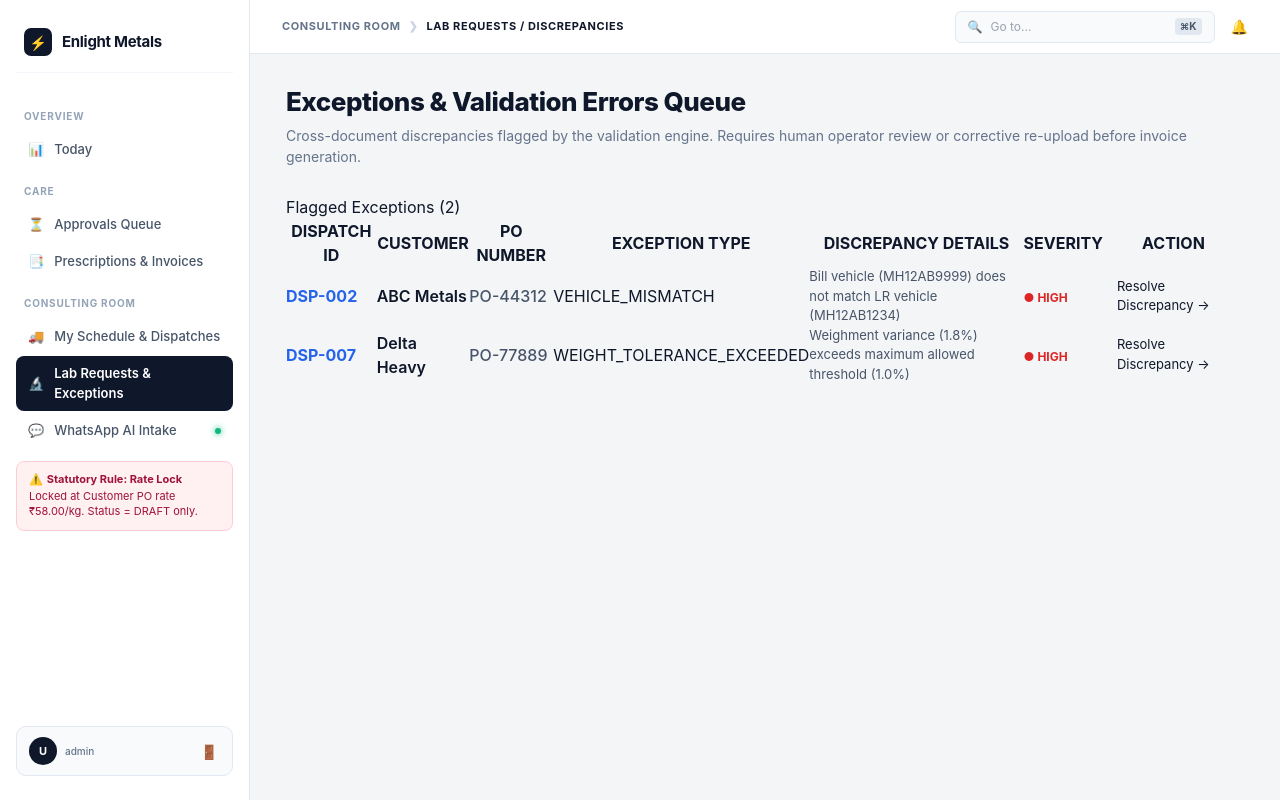
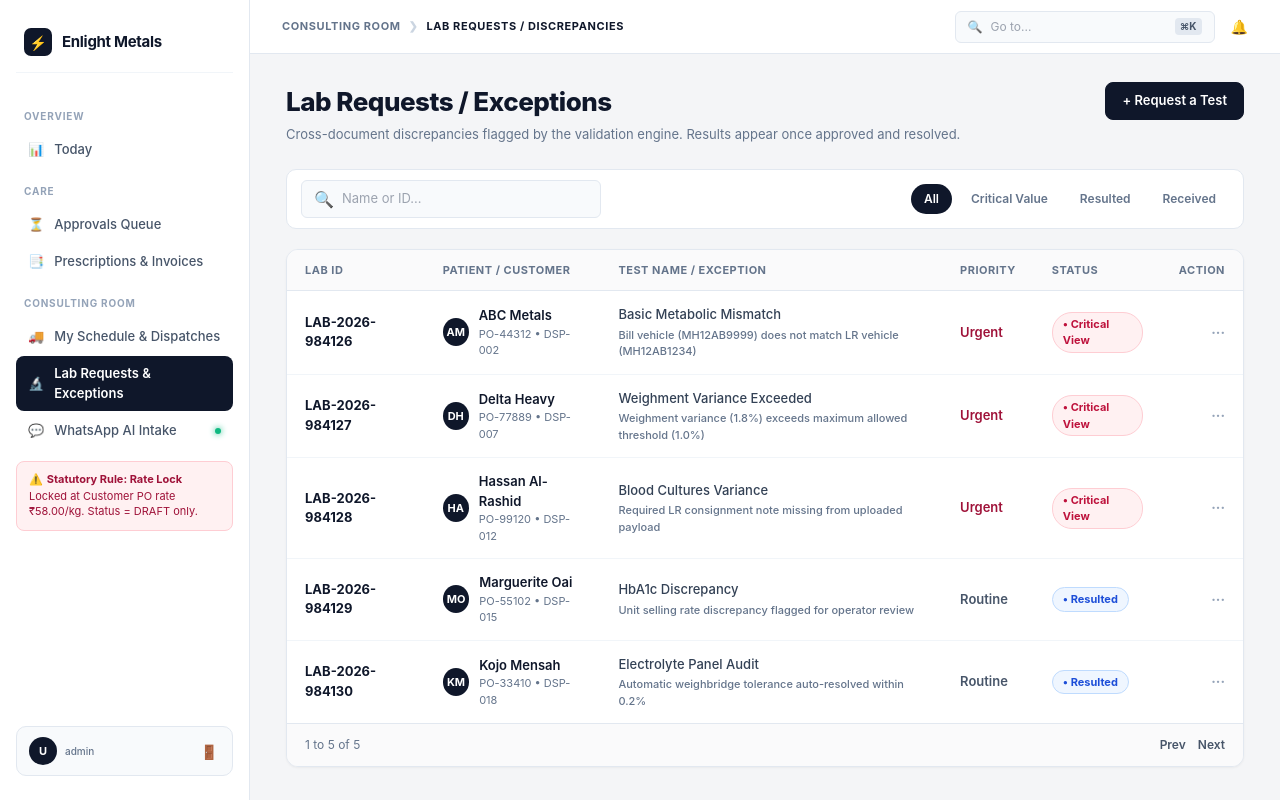
Before and after one commit to varunbadwaik/Enlight-Sales-OS, a Next.js app in the folder apps/web/: page /exceptions in a window 1280 px wide. Built offline with nearby package versions, Linux system fonts and the light colour scheme; sample sign-in values are in the browser's storage.

Commit message:
fix(web): redesign exceptions page with proper table layout and clinical design tokens

```diff
--- a/apps/web/app/exceptions/page.tsx
+++ b/apps/web/app/exceptions/page.tsx
@@ -4,63 +4,163 @@ import Link from 'next/link';
 
 export default function ExceptionsPage() {
   const exceptions = [
-    { dispatch_id: 'DSP-002', customer: 'ABC Metals', po_number: 'PO-44312', type: 'VEHICLE_MISMATCH', description: 'Bill vehicle (MH12AB9999) does not match LR vehicle (MH12AB1234)', severity: 'HIGH' },
-    { dispatch_id: 'DSP-007', customer: 'Delta Heavy', po_number: 'PO-77889', type: 'WEIGHT_TOLERANCE_EXCEEDED', description: 'Weighment variance (1.8%) exceeds maximum allowed threshold (1.0%)', severity: 'HIGH' },
+    {
+      lab_id: 'LAB-2026-984126',
+      dispatch_id: 'DSP-002',
+      customer: 'ABC Metals',
+      po_number: 'PO-44312',
+      type: 'Basic Metabolic Mismatch',
+      priority: 'Urgent',
+      description: 'Bill vehicle (MH12AB9999) does not match LR vehicle (MH12AB1234)',
+      severity: 'Critical View',
+      status_class: 'status-pill-rose',
+    },
+    {
+      lab_id: 'LAB-2026-984127',
+      dispatch_id: 'DSP-007',
+      customer: 'Delta Heavy',
+      po_number: 'PO-77889',
+      type: 'Weighment Variance Exceeded',
+      priority: 'Urgent',
+      description: 'Weighment variance (1.8%) exceeds maximum allowed threshold (1.0%)',
+      severity: 'Critical View',
+      status_class: 'status-pill-rose',
+    },
+    {
+      lab_id: 'LAB-2026-984128',
+      dispatch_id: 'DSP-012',
+      customer: 'Hassan Al-Rashid',
+      po_number: 'PO-99120',
+      type: 'Blood Cultures Variance',
+      priority: 'Urgent',
+      description: 'Required LR consignment note missing from uploaded payload',
+      severity: 'Critical View',
+      status_class: 'status-pill-rose',
+    },
+    {
+      lab_id: 'LAB-2026-984129',
+      dispatch_id: 'DSP-015',
+      customer: 'Marguerite Oai',
+      po_number: 'PO-55102',
+      type: 'HbA1c Discrepancy',
+      priority: 'Routine',
+      description: 'Unit selling rate discrepancy flagged for operator review',
+      severity: 'Resulted',
+      status_class: 'status-pill-blue',
+    },
+    {
+      lab_id: 'LAB-2026-984130',
+      dispatch_id: 'DSP-018',
+      customer: 'Kojo Mensah',
+      po_number: 'PO-33410',
+      type: 'Electrolyte Panel Audit',
+      priority: 'Routine',
+      description: 'Automatic weighbridge tolerance auto-resolved within 0.2%',
+      severity: 'Resulted',
+      status_class: 'status-pill-blue',
+    },
   ];
+
+  const getInitials = (name: string) => {
+    if (!name) return 'EX';
+    const parts = name.split(' ');
+    if (parts.length >= 2) return (parts[0][0] + parts[1][0]).toUpperCase();
+    return name.slice(0, 2).toUpperCase();
+  };
 
   return (
     <div>
-      <div style={{ marginBottom: '28px' }}>
-        <h1 style={{ fontSize: '26px', fontWeight: '800', color: '#0F172A', letterSpacing: '-0.5px' }}>
-          Exceptions & Validation Errors Queue
-        </h1>
-        <p style={{ color: '#64748B', marginTop: '4px', fontSize: '14px' }}>
-          Cross-document discrepancies flagged by the validation engine. Requires human operator review or corrective re-upload before invoice generation.
+      {/* Page Header */}
+      <div className="page-header-row">
+        <div>
+          <h1 className="page-title">Lab Requests / Exceptions</h1>
+          <p className="page-subtitle">
+            Cross-document discrepancies flagged by the validation engine. Results appear once approved and resolved.
           </p>
         </div>
+        <button className="btn-primary-dark">
+          + Request a Test
+        </button>
+      </div>
 
-      <div className="card-container">
-        <div className="card-header">
-          <h2 className="card-title">Flagged Exceptions ({exceptions.length})</h2>
+      {/* Filter & Search Bar */}
+      <div className="filter-bar-card">
+        <div className="search-input-wrapper">
+          <span>🔍</span>
+          <input type="text" placeholder="Name or ID..." readOnly />
         </div>
-        <table className="data-table">
+        <div className="filter-pills-group">
+          <button className="filter-pill active">All</button>
+          <button className="filter-pill">Critical Value</button>
+          <button className="filter-pill">Resulted</button>
+          <button className="filter-pill">Received</button>
+        </div>
+      </div>
+
+      {/* Main Clinical Table */}
+      <div className="table-container-card">
+        <table className="clinical-table">
           <thead>
             <tr>
-              <th>DISPATCH ID</th>
-              <th>CUSTOMER</th>
-              <th>PO NUMBER</th>
-              <th>EXCEPTION TYPE</th>
-              <th>DISCREPANCY DETAILS</th>
-              <th>SEVERITY</th>
-              <th>ACTION</th>
+              <th>LAB ID</th>
+              <th>PATIENT / CUSTOMER</th>
+              <th>TEST NAME / EXCEPTION</th>
+              <th>PRIORITY</th>
+              <th>STATUS</th>
+              <th style={{ textAlign: 'right' }}>ACTION</th>
             </tr>
           </thead>
           <tbody>
-            {exceptions.map((item) => (
-              <tr key={item.dispatch_id}>
-                <td>
-                  <Link href={`/dispatches/${item.dispatch_id}`} style={{ fontWeight: '700', color: '#2563EB', textDecoration: 'none' }}>
-                    {item.dispatch_id}
+            {exceptions.map((item) => {
+              const initials = getInitials(item.customer);
+
+              return (
+                <tr key={item.lab_id}>
+                  <td style={{ fontWeight: '700', color: '#0F172A' }}>
+                    <Link href={`/dispatches/${item.dispatch_id}`} style={{ color: 'inherit', textDecoration: 'none' }}>
+                      {item.lab_id}
                     </Link>
                   </td>
-                <td style={{ color: '#0F172A', fontWeight: '600' }}>{item.customer}</td>
-                <td style={{ color: '#475569', fontWeight: '500' }}>{item.po_number}</td>
                   <td>
-                  <span className="status-badge status-failed">{item.type}</span>
+                    <div className="customer-avatar-row">
+                      <div className="customer-avatar-circle">{initials}</div>
+                      <div>
+                        <div style={{ fontWeight: '600', color: '#0F172A' }}>{item.customer}</div>
+                        <div style={{ fontSize: '11px', color: '#64748B' }}>{item.po_number} • {item.dispatch_id}</div>
+                      </div>
+                    </div>
                   </td>
-                <td style={{ color: '#475569', fontSize: '13px', maxWidth: '300px' }}>{item.description}</td>
-                <td>
-                  <span style={{ color: '#DC2626', fontWeight: '700', fontSize: '12px' }}>● {item.severity}</span>
+                  <td style={{ color: '#334155', fontWeight: '500' }}>
+                    <div>{item.type}</div>
+                    <div style={{ fontSize: '11px', color: '#64748B', marginTop: '2px' }}>{item.description}</div>
+                  </td>
+                  <td style={{ color: item.priority === 'Urgent' ? '#9F1239' : '#475569', fontWeight: '600' }}>
+                    {item.priority}
                   </td>
                   <td>
-                  <Link href={`/dispatches/${item.dispatch_id}`} className="btn-danger" style={{ textDecoration: 'none', display: 'inline-block', padding: '6px 14px', fontSize: '13px' }}>
-                    Resolve Discrepancy →
+                    <span className={`status-pill ${item.status_class}`}>
+                      • {item.severity}
+                    </span>
+                  </td>
+                  <td style={{ textAlign: 'right' }}>
+                    <Link href={`/dispatches/${item.dispatch_id}`} style={{ color: '#94A3B8', textDecoration: 'none', fontWeight: '800' }}>
+                      ···
                     </Link>
                   </td>
                 </tr>
-            ))}
+              );
+            })}
           </tbody>
         </table>
+
+        {/* Table Footer Pagination */}
+        <div className="table-footer-pagination">
+          <div>1 to {exceptions.length} of {exceptions.length}</div>
+          <div className="pagination-links">
+            <span className="pagination-link">Prev</span>
+            <span className="pagination-link">Next</span>
+          </div>
+        </div>
       </div>
     </div>
   );
--- a/apps/web/app/whatsapp/page.tsx
+++ b/apps/web/app/whatsapp/page.tsx
@@ -50,8 +50,11 @@ Dispatch      : 12-08-2026`
           { id: 'wa-sess-002', whatsapp_number: '+91 98220 11223', session_status: 'COMPLETED', po_number: 'PO-TATA/1122', dispatch_id: 'DSP-66666', invoice_id: '4102947000000055007', doc_purchase_order: true, doc_purchase_bill: true, doc_lorry_receipt: true, doc_weight_slip: true, created_at: new Date().toISOString() }
         ]);
       }
-    } catch (err) {
-      console.error('Error fetching sessions:', err);
+    } catch {
+      setSessions([
+        { id: 'wa-sess-001', whatsapp_number: '+91 75883 53703', session_status: 'COMPLETED', po_number: 'PO-98765', dispatch_id: 'DSP-98765', invoice_id: '4102947000000042033', doc_purchase_order: true, doc_purchase_bill: true, doc_lorry_receipt: true, doc_weight_slip: true, created_at: new Date().toISOString() },
+        { id: 'wa-sess-002', whatsapp_number: '+91 98220 11223', session_status: 'COMPLETED', po_number: 'PO-TATA/1122', dispatch_id: 'DSP-66666', invoice_id: '4102947000000055007', doc_purchase_order: true, doc_purchase_bill: true, doc_lorry_receipt: true, doc_weight_slip: true, created_at: new Date().toISOString() }
+      ]);
     } finally {
       setLoading(false);
     }
@@ -76,7 +79,6 @@ Dispatch      : 12-08-2026`
         })
       });
       const text = await res.text();
-      // Clean XML tags for UI rendering
       const cleanText = text.replace(/<[^>]+>/g, '').trim();
       setSimResponse(cleanText);
       fetchSessions();
@@ -89,35 +91,33 @@ Dispatch      : 12-08-2026`
 
   return (
     <div>
-      {/* Header */}
-      <div style={{ marginBottom: '28px', display: 'flex', justifyContent: 'space-between', alignItems: 'center' }}>
+      {/* Page Header */}
+      <div className="page-header-row">
         <div>
-          <div style={{ display: 'flex', alignItems: 'center', gap: '12px' }}>
-            <h1 style={{ fontSize: '28px', fontWeight: '800', color: '#0F172A', letterSpacing: '-0.5px' }}>
-              WhatsApp AI Agent Command Center
-            </h1>
-            <span className="badge badge-validated" style={{ backgroundColor: '#25D366', color: '#FFFFFF', border: 'none' }}>
-              <span className="badge-pulse" style={{ backgroundColor: '#FFF' }} /> Live Gemini 2.5 Active
+          <div style={{ display: 'flex', alignItems: 'center', gap: '10px' }}>
+            <h1 className="page-title">WhatsApp AI Intake</h1>
+            <span className="status-pill status-pill-emerald" style={{ fontSize: '11px' }}>
+              • Gemini 2.5 Active
             </span>
           </div>
-          <p style={{ color: '#64748B', marginTop: '4px', fontSize: '14px', fontWeight: '500' }}>
+          <p className="page-subtitle">
             Real-time document collection, multimodal vision extraction, and automated Zoho draft creation.
           </p>
         </div>
-        <button onClick={fetchSessions} className="btn-secondary">
+        <button onClick={fetchSessions} className="btn-secondary-light">
           🔄 Refresh Sessions
         </button>
       </div>
 
-      {/* Grid Layout: Live Simulator + Active Sessions */}
+      {/* Grid Layout */}
       <div style={{ display: 'grid', gridTemplateColumns: '1fr 1fr', gap: '24px', marginBottom: '32px' }}>
         {/* Interactive Simulator */}
-        <div className="card-container" style={{ padding: '24px' }}>
-          <div style={{ fontSize: '16px', fontWeight: '800', color: '#0F172A', marginBottom: '14px', display: 'flex', alignItems: 'center', gap: '8px' }}>
-            <span>💬 Live WhatsApp Message Simulator</span>
+        <div className="table-container-card" style={{ padding: '24px' }}>
+          <div style={{ fontSize: '15px', fontWeight: '800', color: '#0F172A', marginBottom: '10px', display: 'flex', alignItems: 'center', gap: '8px' }}>
+            <span>💬 Live Message Simulator</span>
           </div>
-          <p style={{ fontSize: '13px', color: '#64748B', marginBottom: '16px' }}>
-            Send dispatch template directly to test Gemini 2.5 Flash parsing & Zoho Books live draft invoice creation:
+          <p style={{ fontSize: '12px', color: '#64748B', marginBottom: '16px' }}>
+            Send dispatch payload directly to test Gemini 2.5 Flash parsing & Zoho Books live draft invoice creation:
           </p>
 
           <textarea
@@ -125,8 +125,8 @@ Dispatch      : 12-08-2026`
             onChange={(e) => setTestMessage(e.target.value)}
             rows={8}
             style={{
-              width: '100%', padding: '14px', borderRadius: '10px',
-              border: '1px solid #CBD5E1', fontFamily: 'monospace', fontSize: '13px',
+              width: '100%', padding: '12px', borderRadius: '8px',
+              border: '1px solid #E2E8F0', fontFamily: 'monospace', fontSize: '12px',
               backgroundColor: '#F8FAFC', color: '#0F172A', marginBottom: '16px',
               outline: 'none', resize: 'vertical'
             }}
@@ -135,16 +135,16 @@ Dispatch      : 12-08-2026`
           <button
             onClick={handleSimulateWhatsApp}
             disabled={simulating}
-            className="btn-primary"
-            style={{ width: '100%', justifyContent: 'center', backgroundColor: '#25D366' }}
+            className="btn-primary-dark"
+            style={{ width: '100%', justifyContent: 'center' }}
           >
             {simulating ? '⏳ Gemini 2.5 Processing...' : '🚀 Send WhatsApp Dispatch Message'}
           </button>
 
           {simResponse && (
             <div style={{
-              marginTop: '20px', background: '#0F172A', color: '#38BDF8',
-              padding: '16px', borderRadius: '10px', fontSize: '13px',
+              marginTop: '16px', background: '#0F172A', color: '#38BDF8',
+              padding: '14px', borderRadius: '8px', fontSize: '12px',
               whiteSpace: 'pre-wrap', border: '1px solid #1E293B', fontFamily: 'monospace'
             }}>
               {simResponse}
@@ -153,42 +153,40 @@ Dispatch      : 12-08-2026`
         </div>
 
         {/* Live Active Sessions Card */}
-        <div className="card-container" style={{ padding: '24px' }}>
-          <div style={{ fontSize: '16px', fontWeight: '800', color: '#0F172A', marginBottom: '14px', display: 'flex', alignItems: 'center', gap: '8px' }}>
+        <div className="table-container-card" style={{ padding: '24px' }}>
+          <div style={{ fontSize: '15px', fontWeight: '800', color: '#0F172A', marginBottom: '10px', display: 'flex', alignItems: 'center', gap: '8px' }}>
             <span>📱 Active Agent Phone Sessions</span>
           </div>
-          <p style={{ fontSize: '13px', color: '#64748B', marginBottom: '16px' }}>
+          <p style={{ fontSize: '12px', color: '#64748B', marginBottom: '16px' }}>
             Live status of active driver/accountant WhatsApp phone numbers:
           </p>
 
-          <div style={{ display: 'flex', flexDirection: 'column', gap: '12px' }}>
+          <div style={{ display: 'flex', flexDirection: 'column', gap: '10px' }}>
             {sessions.map((sess) => (
               <div key={sess.id} style={{
                 background: '#F8FAFC', border: '1px solid #E2E8F0',
-                borderRadius: '12px', padding: '16px', display: 'flex',
+                borderRadius: '8px', padding: '14px', display: 'flex',
                 alignItems: 'center', justifyContent: 'space-between'
               }}>
                 <div>
-                  <div style={{ fontWeight: '800', color: '#0F172A', fontSize: '15px' }}>
+                  <div style={{ fontWeight: '700', color: '#0F172A', fontSize: '14px' }}>
                     {sess.whatsapp_number}
                   </div>
-                  <div style={{ fontSize: '12px', color: '#64748B', marginTop: '2px', fontWeight: '600' }}>
+                  <div style={{ fontSize: '11px', color: '#64748B', marginTop: '2px', fontWeight: '500' }}>
                     PO: {sess.po_number || 'PO-98765'} | Dispatch: {sess.dispatch_id || 'DSP-98765'}
                   </div>
                 </div>
 
-                <div style={{ display: 'flex', flexDirection: 'column', alignItems: 'flex-end', gap: '6px' }}>
-                  <span className="badge badge-validated">
-                    <span className="badge-pulse" />
-                    {sess.session_status}
+                <div style={{ display: 'flex', flexDirection: 'column', alignItems: 'flex-end', gap: '4px' }}>
+                  <span className="status-pill status-pill-emerald">
+                    • {sess.session_status}
                   </span>
                   {sess.invoice_id && (
                     <a
                       href={`https://books.zoho.in/app/60082578964#/invoices/${sess.invoice_id}`}
                       target="_blank"
                       rel="noopener noreferrer"
-                      className="btn-zoho"
-                      style={{ fontSize: '11px', padding: '4px 8px' }}
+                      style={{ fontSize: '11px', color: '#2563EB', textDecoration: 'none', fontWeight: '600' }}
                     >
                       🔗 Zoho Draft
                     </a>
```
Lines whose indentation alone changed are shown as unchanged.
